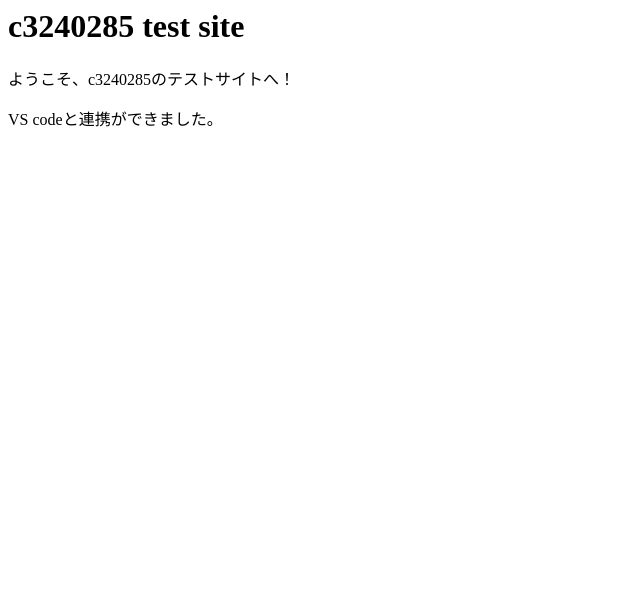
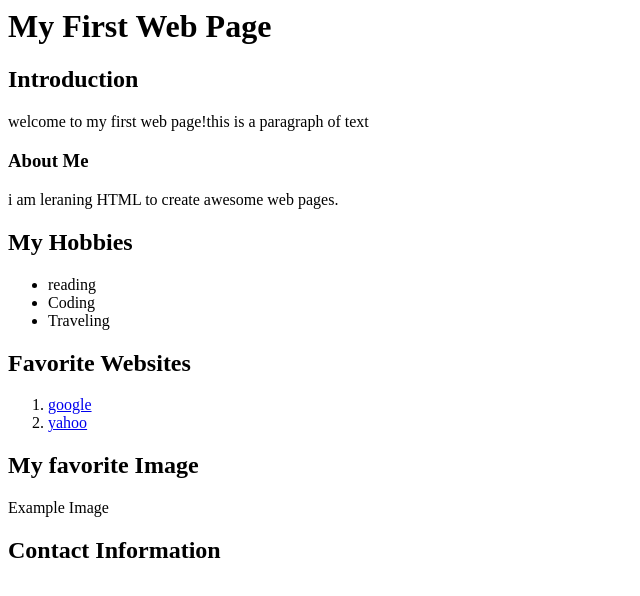
Before and after one commit to c3240285/www, a plain HTML site: page index.html in a window 1280 px wide. Shown: the whole page, without its empty margins (0-640 px from the left). Drawn offline with Linux system fonts and the light colour scheme.

Commit message:
Update index.html

```diff
--- a/index.html
+++ b/index.html
@@ -2,7 +2,23 @@
   <head>
     <title>c3240285 test site</title>
   </head>
-  <h1>c3240285 test site</h1>
-  <p>ようこそ、c3240285のテストサイトへ！</p>
-  <p>VS codeと連携ができました。</p>
+  <h1>My First Web Page</h1>
+  <h2>Introduction</h2>
+  <p>welcome to my first web page!this is a paragraph of text</p>
+  <h3>About Me</h3>
+  <p>i am leraning HTML to create awesome web pages.</p>
+  <h2>My Hobbies</h2>
+  <ul>
+    <li>reading</li>
+    <li>Coding</li>
+    <li>Traveling</li>
+  </ul>
+  <h2>Favorite Websites</h2>
+  <ol>
+    <li><a href="https://www.google.co.jp/">google</a></li>
+    <li><a href="https://www.yahoo.co.jp/">yahoo</a></li>
+  </ol>
+  <h2>My favorite Image</h2>
+  <p>Example Image</p>
+  <h2>Contact Information</h2>
 </html>
```
